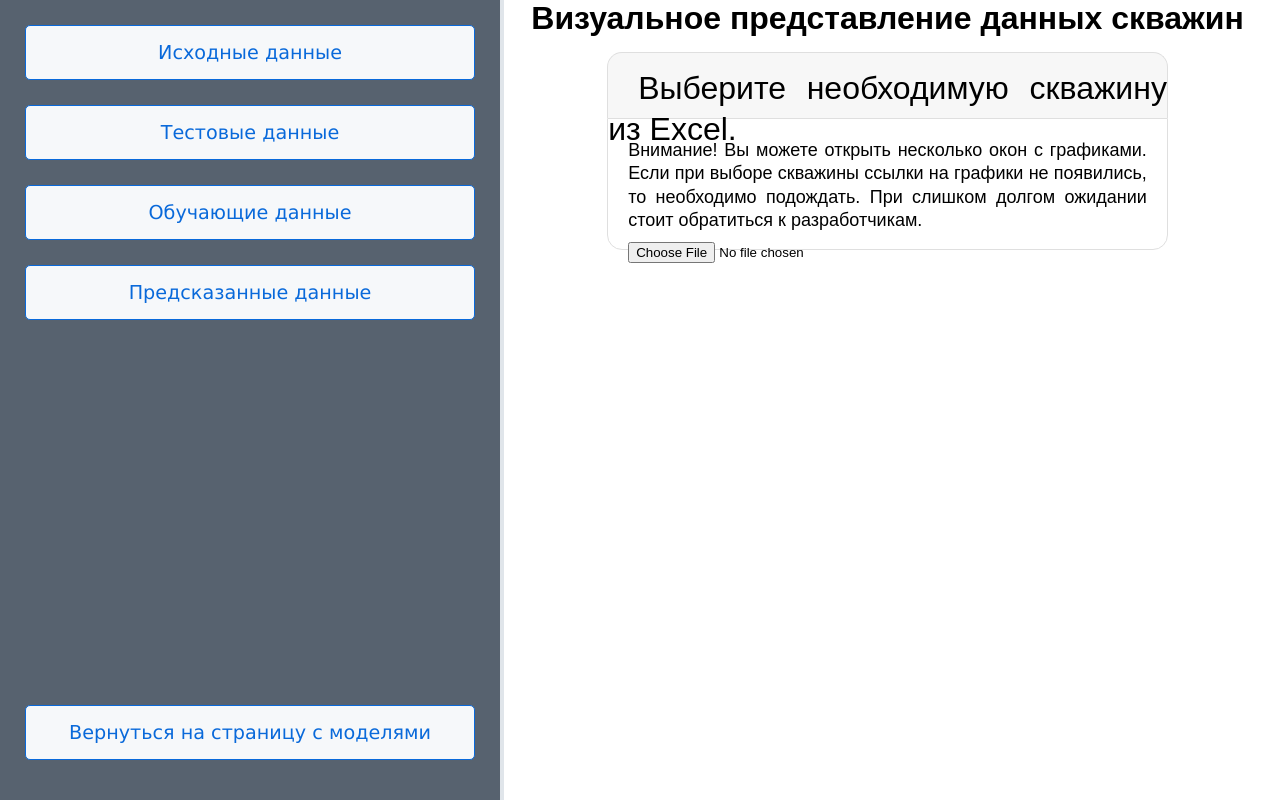
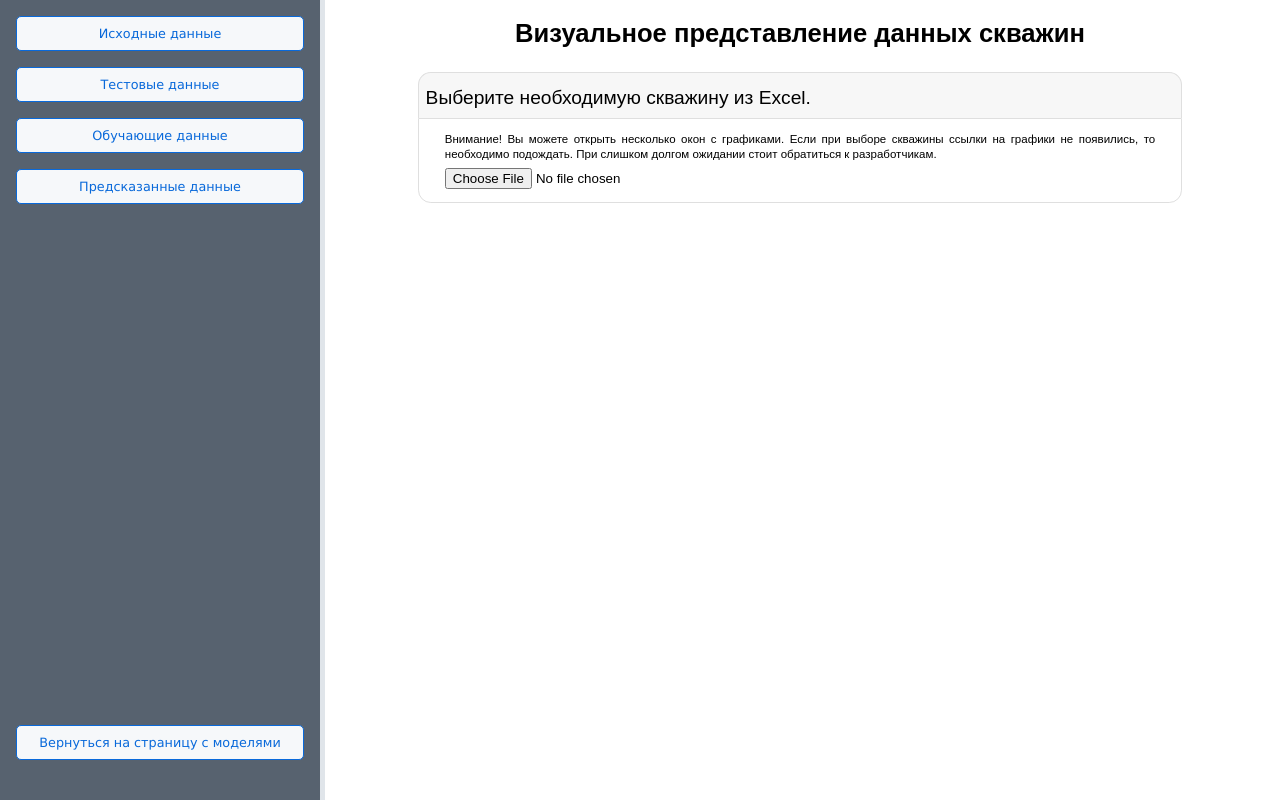
Before and after one commit to 21se/GPO_2022_TimeSeriesForecast, a Flask app: page /data in a window 1280 px wide. Run offline with Flask 2, Linux system fonts and the light colour scheme; some libraries are stand-ins or nearby versions.

Commit message:
redesign by Vladanus

```diff
--- a/static/java_script_excel_to_array.js
+++ b/static/java_script_excel_to_array.js
@@ -16,9 +16,9 @@ excel_file.addEventListener('change', (event) => {
                     texts[i].
             }*/
     document.getElementById('footer').style.visibility = 'hidden';
-    document.getElementById('main-header').style.borderBottomLeftRadius = '15px'
-    document.getElementById('main-header').style.borderBottomRightRadius = '15px'
-    document.getElementById('main-header').style.borderBottom = '2px'
+    document.getElementById('main').style.borderBottomLeftRadius = '1vw'
+    document.getElementById('main').style.borderBottomRightRadius = '1vw'
+    document.getElementById('main').style.borderBottom = '0.1vw'
 
     var reader = new FileReader();
 
@@ -110,9 +110,8 @@ excel_file.addEventListener('change', (event) => {
                 texts[i].style.display = '';
         }*/
         document.getElementById('footer').style.visibility = 'visible';
-        document.getElementById('main-header').style.borderBottomLeftRadius = '0px'
-        document.getElementById('main-header').style.borderBottomRightRadius = '0px'
-        document.getElementById('main-header').style.borderBottom = '0px'
+        document.getElementById('main').style.borderBottomLeftRadius = '0px'
+        document.getElementById('main').style.borderBottomRightRadius = '0px'
+        document.getElementById('main').style.borderBottom = '0px'
     }
-
 });
--- a/static/style.css
+++ b/static/style.css
@@ -4,22 +4,24 @@
   font-family: sans-serif;
 }
 
-#sidebar {
+@media screen {
+
+    aside {
         position: fixed;
-  width: 500px;
+        width: 25%;
         height: 100%;
         background: #57626F;
-  border-right: 4px solid #E0E5EA;
+        border-right: 0.4vw solid #E0E5EA;
     }
 
     .button {
         background: #F6F8FA;
         color: #0969DA;
         font-family: Verdana;
-    font-size: 120%;
-    border: 1px solid;
+        font-size: 1vw;
+        border: 0.1vw solid;
         border-radius: 5px;
-    padding: 15px 10px;
+        padding: 0.7vw 1vw;
         margin-left: 5%;
         margin-top: 5%;
         width: 90%;
@@ -29,80 +31,118 @@
         background: #0969DA;
         color: #F6F8FA;
         font-family: Verdana;
-    font-size: 120%;
-    border: 1px solid;
+        font-size: 1vw;
+        border: 0.1vw solid;
         border-radius: 5px;
-    padding: 15px 10px;
+        padding: 0.7vw 1vw;
         margin-left: 5%;
         width: 90%;
         cursor: pointer;
     }
 
-#back-button {
+    .button.back {
+        position: absolute;
         bottom: 5%;
-    position: absolute;
     }
 
-#main {
-    margin-left: 515px;
-    margin-right: 20px;
+    main {
+        margin-left: 27.5vw;
+        margin-right: 2.5vw;
     }
 
-#main h1 {
+    main h1 {
         text-align: center;
+        font-size: 2vw;
+        padding-top: 0.5vw;
+        padding-bottom: 0.5vw;
     }
 
-#main p {
-    font-size: 18px;
+    main h2 {
+        font-size: 1.5vw;
+        padding-top: 0.5vw;
+        padding-bottom: 0.5vw;
+    }
+
+    main p {
+        font-size: 1vw;
         text-align: justify;
-    text-indent: 30px;
+        text-indent: 0.5vw;
         line-height: 1.3;
     }
 
-#main ul li {
-    font-size: 18px;
+    main ul li {
+        font-size: 1vw;
         text-align: justify;
-    text-indent: 5px;
-    margin-left: 25px;
+        text-indent: 0.5vw;
+        margin-left: 1.1vw;
         line-height: 1.3;
         list-style-type: circle;
     }
 
-#main ul li::marker {
+    main ul li::marker {
       color: blue;
     }
 
-.header {
+    .kust.choice.header {
         background: #f7f7f7;
-    border: solid #dfdfdf 1px;
-    height: 65px;
-    width: 75%;
+        border: solid #dfdfdf 0.1vw;
+        height: 3.5vw;
+        width: 85%;
         margin-left: auto;
         margin-right: auto;
         margin-top: 2%;
-    border-top-left-radius: 15px;
-    border-top-right-radius: 15px;
-    vertical-align: middle;
+        border-top-left-radius: 1vw;
+        border-top-right-radius: 1vw;
+
     }
 
-#main-header {
+    .kust.choice.header p {
+        font-size: 1.5vw;
+        vertical-align: middle
+    }
+
+    .kust.choice.main {
         background: #ffffff;
-    margin-top: 0px;
+        border: solid #dfdfdf 0.1vw;
+        height: auto;
+        width: 85%;
+        padding-top: 1vw;
+        padding-bottom: 1vw;
+        margin-left: auto;
+        margin-right: auto;
         border-top-left-radius: 0px;
         border-top-right-radius: 0px;
-    border-bottom-left-radius: 15px;
-    border-bottom-right-radius: 15px;
-    height: 130px;
+        border-bottom-left-radius: 1vw;
+        border-bottom-right-radius: 1vw;
     }
 
-#footer {
-    margin-top: 0px;
+    .kust.choice.main p {
+        font-size: 0.9vw;
+    }
+
+    .kust.choice.footer {
+        background: #f7f7f7;
+        border: solid #dfdfdf 0.1vw;
+        height: auto;
+        width: 85%;
+        padding-top: 0.8vw;
+        padding-bottom: 1vw;
+        margin-left: auto;
+        margin-right: auto;
         border-top-left-radius: 0px;
         border-top-right-radius: 0px;
-    border-bottom-left-radius: 15px;
-    border-bottom-right-radius: 15px;
-    height: 75px;
+        border-bottom-left-radius: 1vw;
+        border-bottom-right-radius: 1vw;
         visibility: hidden;
+    }
+
+    .kust.choice.footer p {
+        font-size: 1vw;
+    }
+
+    .kust.choice.footer a {
+        font-size: 0.8vw;
+        padding-left: 1vw;
     }
 
     #customers {
@@ -112,18 +152,26 @@
     }
 
     #customers td, #customers th {
-  border: 1px solid #ddd;
-  padding: 8px;
+      border: 0.05vw solid #ddd;
+      padding-bottom: 0.6vw;
+      padding-top: 0.6vw;
+      font-size: 1vw;
+      vertical-align: middle
     }
 
-#customers tr:nth-child(even){background-color: #f2f2f2;}
+    #customers tr:nth-child(even) {
+        background-color: #f2f2f2;
+    }
 
-#customers tr:hover {background-color: #ddd;}
+    #customers tr:hover {
+        background-color: #ddd;
+    }
 
     #customers th {
-  padding-top: 12px;
-  padding-bottom: 12px;
+      padding-top: 0.6vw;
+      padding-bottom: 0.6vw;
       text-align: center;
       background-color: #57626F;
       color: white;
     }
+}
--- a/templates/Kust_Choice.html
+++ b/templates/Kust_Choice.html
@@ -3,14 +3,12 @@
 <head>
     <meta charset="utf-8"/>
     <title>Визуализация данных в виде графиков</title>
+    <meta name="viewport" content="width=device-width, initial-scale=1"/>
     <link rel="stylesheet" href="../static/style.css" type="text/css"/>
-    <meta name="viewport" content="width=device-width, initial-scale=1"/>
-<!--    <link rel="stylesheet" href="https://maxcdn.bootstrapcdn.com/bootstrap/4.0.0/css/bootstrap.min.css"-->
-<!--          integrity="sha384-Gn5384xqQ1aoWXA+058RXPxPg6fy4IWvTNh0E263XmFcJlSAwiGgFAW/dAiS6JXm" crossorigin="anonymous">-->
     <script type="text/javascript" src="https://unpkg.com/xlsx@0.15.1/dist/xlsx.full.min.js"></script>
 </head>
 <body>
-  <div id="sidebar">
+    <aside>
         <form action={{ url_for('data') }}>
             <button class="button">Исходные данные</button>
             <input type="hidden" name="type" value="raw"/>
@@ -28,49 +26,49 @@
             <input type="hidden" name="type" value="prediction"/>
         </form>
         <form action={{ url_for('about') }}>
-      <button class="button" id="back-button">Вернуться на страницу с моделями</button>
+          <button class="button back">Вернуться на страницу с моделями</button>
         </form>
-  </div>
+    </aside>
+    <main style="padding-top: 1vw">
+        <h1 style="font-size: 2vw">Визуальное представление данных скважин</h1>
 
-  <div id="main">
-    <h1>Визуальное представление данных скважин</h1>
-
-    <div class="header" style="border-bottom: 0px">
-        <div style="margin-top: 15px">
-            <p style="font-size: 32px; vertical-align: middle">Выберите необходимую скважину из Excel.</p>
+        <div class="kust choice header" style="border-bottom: 0px">
+            <div style="padding-top: 1vw">
+                <p>Выберите необходимую скважину из Excel.</p>
             </div>
         </div>
 
-    <div class="header" id="main-header">
-        <div style="margin-left: 20px; margin-top: 20px; margin-right: 20px">
+        <div class="kust choice main" id="main">
+            <div style="padding-left: 2vw; padding-right: 2vw">
                 <p style="text-indent: 0px;">Внимание! Вы можете открыть несколько окон с графиками. Если при
                     выборе скважины ссылки на графики не появились, то необходимо подождать. При слишком долгом ожидании
-                стоит обратиться к разработчикам.</p>
-            <input style="margin-top: 10px" type="file" id="excel_file"/>
-
+                    стоит обратиться к разработчикам.
+                </p>
+                <input style="padding-top: 0.5vw" type="file" id="excel_file"/>
             </div>
         </div>
 
-    <div class="header" id="footer">
-        <div style="margin-left: 20px; margin-top: 20px; margin-right: 20px;">
-            <p style="text-indent: 0px; font-size: 18px; display:inline-block">Открыть график в новом окне: </p>
-            <a id="first_column" style="margin-left: 30px" href="#nul">Давление до УР</a>
-            <a id="second_column" style="margin-left: 30px" href="#nul">Давление после УР</a>
-            <a id="third_column" style="margin-left: 30px" href="#nul">Температура в ТП до УР</a>
-            <a id="fourth_column" style="margin-left: 30px" href="#nul">Расход в ТП до УР</a>
+        <div class="kust choice footer" id="footer">
+            <div style="padding-left: 2vw; padding-right: 2vw;">
+                <p style="text-indent: 0px; display:inline-block">Открыть график в новом окне: </p>
+                <a id="first_column"  href="#nul">Давление до УР</a>
+                <a id="second_column" href="#nul">Давление после УР</a>
+                <a id="third_column"  href="#nul">Температура в ТП до УР</a>
+                <a id="fourth_column" href="#nul">Расход в ТП до УР</a>
             </div>
         </div>
         <br>
         {% with messages = get_flashed_messages() %}
             {% if messages %}
                 {% for message in messages %}
-                <p style="color:black; font-size: 24pt; text-align: center" align="center">{{ message }}</p>
+                    <p style="font-size: 2vw; text-align: center" align="center">{{ message }}</p>
                 {% endfor %}
             {% endif %}
         {% endwith %}
         {% block body %}
         {% endblock %}
         <div id="excel_data" class="mt-5"></div>
+    </main>
     <script type="text/javascript" src="../static/java_script_excel_to_array.js"></script>
 </body>
 </html>
--- a/templates/Main_window.html
+++ b/templates/Main_window.html
@@ -1,17 +1,19 @@
 <!DOCTYPE html>
 <html>
 <head>
+    <meta charset="utf-8"/>
     <title>Главная страница</title>
+    <meta name="viewport" content="width=device-width, initial-scale=1"/>
     <link rel="stylesheet" href="../static/style.css" type="text/css"/>
 </head>
 <body>
-    <div id="sidebar">
+    <aside>
         <form action={{ url_for('about') }}>
             <button class="button" id="OpenModelsPageBTM">Модели нейронных сетей</button>
         </form>
         <form action={{ url_for('data') }}>
             <button class="button" id="OpenGraphsBTM">Открыть страницу визуализации данных</button>
         </form>
-    </div>
+    </aside>
 </body>
 </html>
```
Also changed, not shown: templates/Data_about_model_window.html (+6 -4 lines), templates/LSTM.html (+5 -5 lines), templates/MLP.html (+5 -7 lines), templates/TCN.html (+5 -5 lines), templates/data_choice.html (+8 -11 lines). Lines whose indentation alone changed are shown as unchanged.
